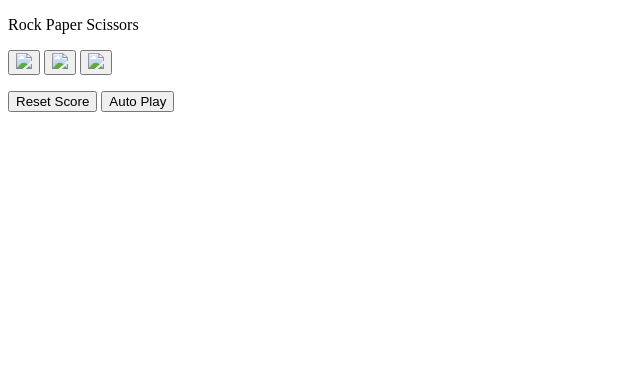
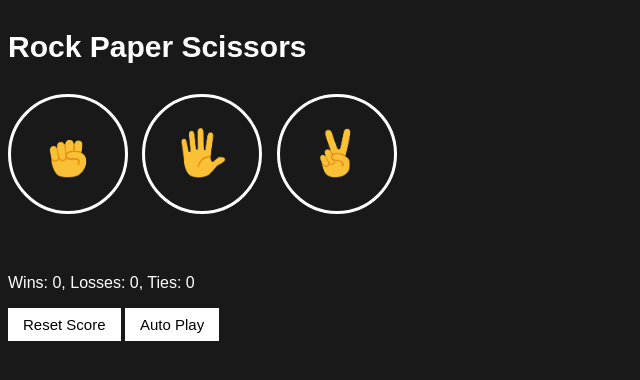
Before and after one commit to nikita-yadav-12/rock-paper-scissors-game, a plain HTML site: page index.html in a window 1280 px wide. Shown: the whole page, without its empty margins (0-640 px from the left). Drawn offline with Linux system fonts and the light colour scheme; the site is published under a folder, as on GitHub Pages, so addresses that start at the root find nothing.

Commit message:
Fix asset paths for Github Pages deployment

```diff
--- a/index.html
+++ b/index.html
@@ -2,21 +2,21 @@
 <html>
     <head>
         <title>Rock Paper Scissors</title>
-        <link rel="stylesheet" href="/style.css">
+        <link rel="stylesheet" href="style.css">
     </head>
     <body>
         <p class="title">Rock Paper Scissors</p>
 
         <button class="move-button js-rock-button">
-            <img class="move-icon" src="/images/rock-emoji.png">
+            <img class="move-icon" src="images/rock-emoji.png">
         </button>
 
         <button class="move-button js-paper-button">
-            <img class="move-icon" src="/images/paper-emoji.png">
+            <img class="move-icon" src="images/paper-emoji.png">
         </button>
 
         <button class="move-button js-scissors-button">
-            <img class="move-icon" src="/images/scissors-emoji.png">
+            <img class="move-icon" src="images/scissors-emoji.png">
         </button>
 
         <p class="js-result result"></p>
@@ -29,6 +29,6 @@
 
         <p class="js-confirmation-message"></p>
 
-        <script src="/script.js"></script>
+        <script src="script.js"></script>
     </body>
 </html>
```
